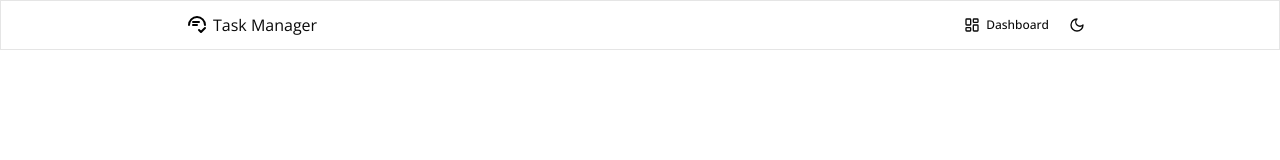
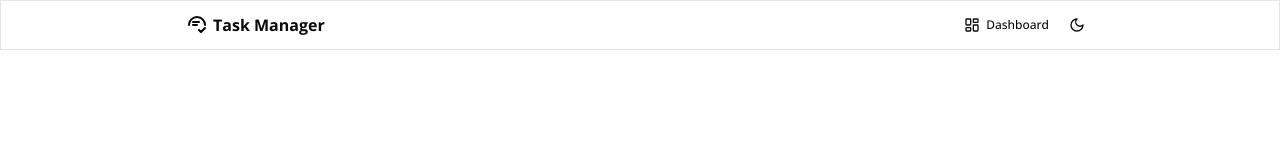
Before and after one commit to buzadandeveloper/task-manager-frontend, a Next.js app: page / in a window 1280 px wide. Shown: the top 160 px of the page. Built offline with nearby package versions, Linux system fonts and the light colour scheme.

Commit message:
feat: adjusted styles

```diff
--- a/src/app/globals.css
+++ b/src/app/globals.css
@@ -66,7 +66,7 @@
   --chart-3: oklch(0.398 0.07 227.392);
   --chart-4: oklch(0.828 0.189 84.429);
   --chart-5: oklch(0.769 0.188 70.08);
-  --sidebar: oklch(0.985 0 0);
+  --sidebar: oklch(1 0 0);
   --sidebar-foreground: oklch(0.145 0 0);
   --sidebar-primary: oklch(0.205 0 0);
   --sidebar-primary-foreground: oklch(0.985 0 0);
@@ -103,7 +103,7 @@
   --chart-3: oklch(0.769 0.188 70.08);
   --chart-4: oklch(0.627 0.265 303.9);
   --chart-5: oklch(0.645 0.246 16.439);
-  --sidebar: oklch(0.205 0 0);
+  --sidebar: var(--color-zinc-800);
   --sidebar-foreground: oklch(0.985 0 0);
   --sidebar-primary: oklch(0.488 0.243 264.376);
   --sidebar-primary-foreground: oklch(0.985 0 0);
--- a/src/components/app-navbar.tsx
+++ b/src/components/app-navbar.tsx
@@ -23,7 +23,7 @@ export const AppNavbar = () => {
   return (
     <Card className='w-full h-[50px] bg-white/10 backdrop-blur-none fixed rounded-none shadow-none dark:bg-zinc-800'>
       <CardContent className='flex justify-between items-center h-full ml-2 mr-2 gap-5 md:ml-[10em] md:mr-[10em]'>
-        <div className='flex gap-1 text-l hover:bg-transparent'>
+        <div className='flex gap-1 text-l hover:bg-transparent font-semibold'>
           <TaskManagerIcon />
           Task Manager
         </div>
--- a/src/features/login/components/login-card.tsx
+++ b/src/features/login/components/login-card.tsx
@@ -12,7 +12,7 @@ export const LoginCard = () => {
   return (
     <main className='w-[65%] h-screen max-md:w-full'>
       <Card className='flex justify-center align-center w-full h-screen rounded-none bg-white/10 backdrop-blur-none dark:bg-zinc-800'>
-        <CardTitle className='flex gap-1 text-l hover:bg-transparent top-5 left-5 absolute p-5'>
+        <CardTitle className='flex items-center gap-1 text-l hover:bg-transparent top-5 left-5 absolute p-5'>
           <TaskManagerIcon />
           Task Manager
         </CardTitle>
```
